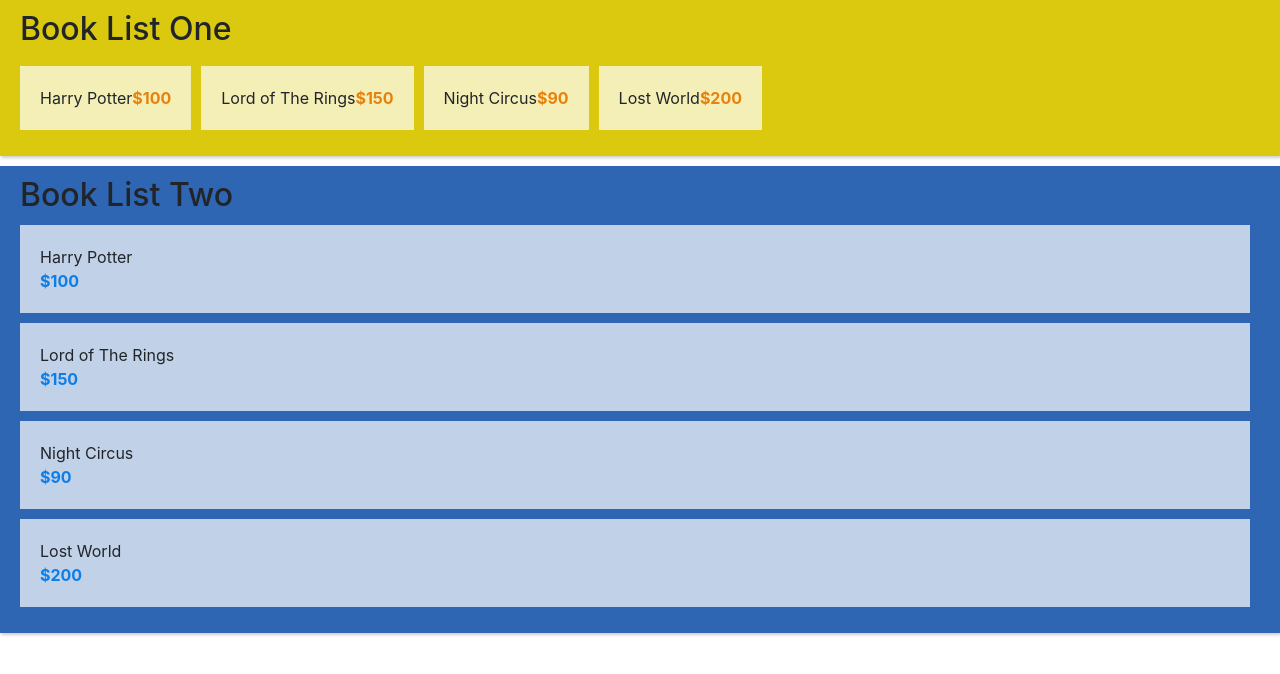
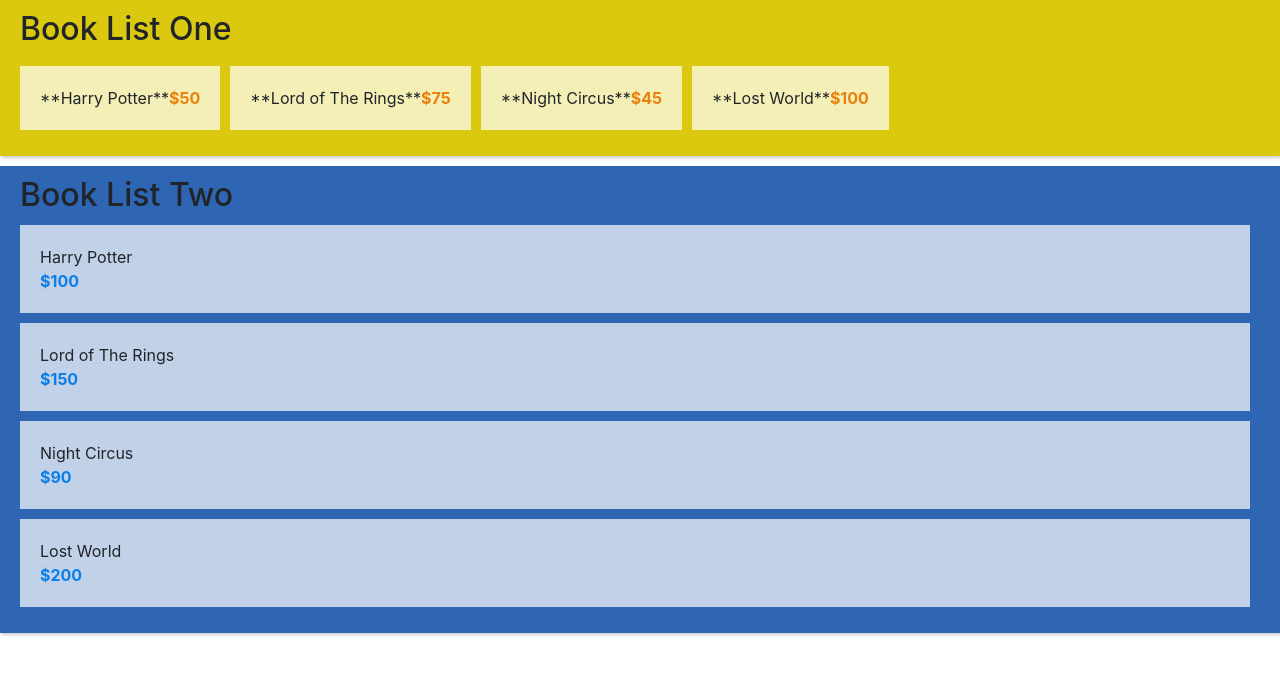
Before and after one commit to prosanta16/Vuex-first-work, a Vue app: page / in a window 1280 px wide. Shown: the top 674 px of the page. Built offline with nearby package versions, Linux system fonts and the light colour scheme.

Commit message:
using getters for  booklist1

```diff
--- a/public/index.html
+++ b/public/index.html
@@ -1,7 +1,7 @@
 <!DOCTYPE html>
 <html lang="en">
   <head>
-      <title>VUEX</title>
+      <title>BOOKS-VUEX</title>
       <link rel="stylesheet" href="https://stackpath.bootstrapcdn.com/bootstrap/4.5.0/css/bootstrap.min.css" integrity="sha384-9aIt2nRpC12Uk9gS9baDl411NQApFmC26EwAOH8WgZl5MYYxFfc+NcPb1dKGj7Sk" crossorigin="anonymous">
   </head>
   <body>
--- a/src/components/BookListOne.vue
+++ b/src/components/BookListOne.vue
@@ -2,7 +2,7 @@
     <div id="book-list-one">
         <h2>Book List One</h2>
         <ul>
-            <li v-for="(b,id) in book" :key="id">
+            <li v-for="(b,id) in bookSale" :key="id">
                 <span class="name">{{b.name}}</span>
                 <span class="price">${{b.price}}</span>
             </li>
@@ -16,6 +16,17 @@
      computed:{
        book(){
            return this.$store.state.books;
+       },
+       bookSale(){
+           let saleBook=this.$store.state.books.map((book)=>{
+               return{
+                   name:`**${book.name}**`,
+                   price:book.price/2
+               }
+
+           });
+           return saleBook;
+
        }
    }
 
```
